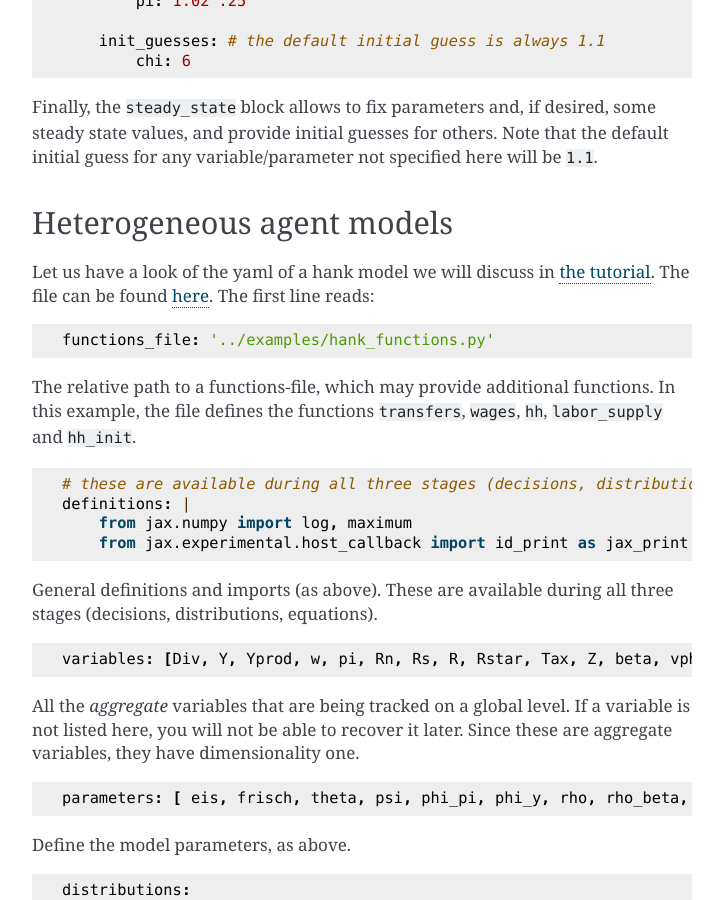
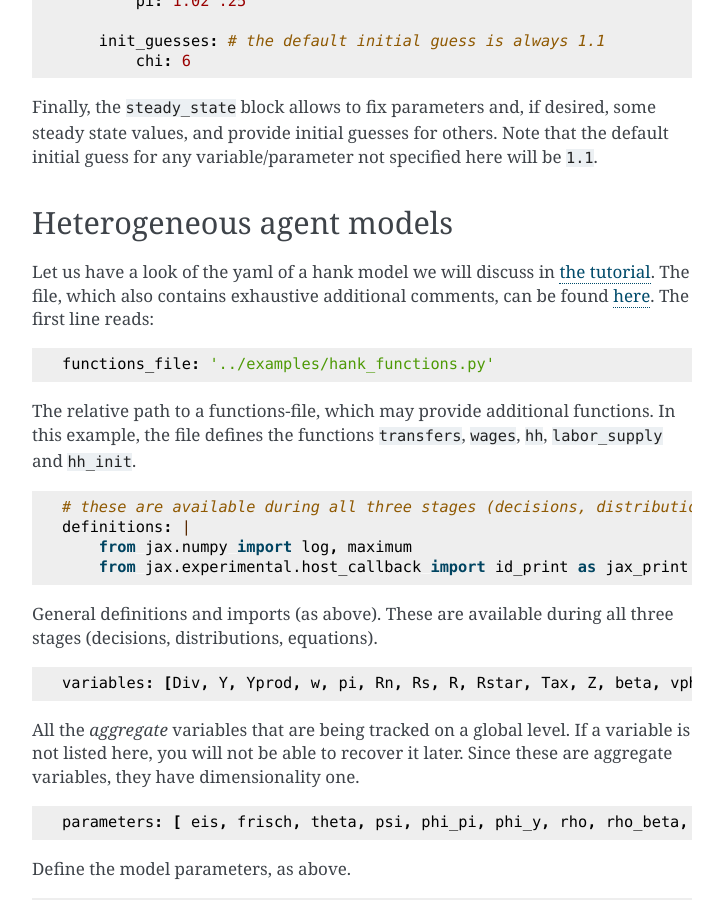
Before and after one commit to gboehl/econpizza, a Sphinx documentation site: the page built from docs/the_yaml.rst, in a window 1280 px wide and 900 px high, scrolled down 1737 px. Shown: the whole window, without its empty margins (388-1111 px from the left). Built offline with Sphinx 7.4.7, drawn with Linux system fonts in a browser that asks for light colours; pages that are not in the unit, such as notebooks, are missing from menus.

Commit message:
update doc

```diff
--- a/docs/the_yaml.rst
+++ b/docs/the_yaml.rst
@@ -80,7 +80,7 @@ Finally, the ``steady_state`` block allows to fix parameters and, if desired, so
 Heterogeneous agent models
 ^^^^^^^^^^^^^^^^^^^^^^^^^^
 
-Let us have a look of the yaml of a hank model we will discuss in `the tutorial <https://econpizza.readthedocs.io/en/latest/tutorial.html>`_. The file can be found `here <https://github.com/gboehl/econpizza/blob/master/econpizza/examples/hank.yaml>`_. The first line reads:
+Let us have a look of the yaml of a hank model we will discuss in `the tutorial <https://econpizza.readthedocs.io/en/latest/tutorial.html>`_. The file, which also contains exhaustive additional comments, can be found `here <https://github.com/gboehl/econpizza/blob/master/econpizza/examples/hank.yaml>`_. The first line reads:
 
 .. code-block::
 
```
Also changed, not shown: docs/method.ipynb.
